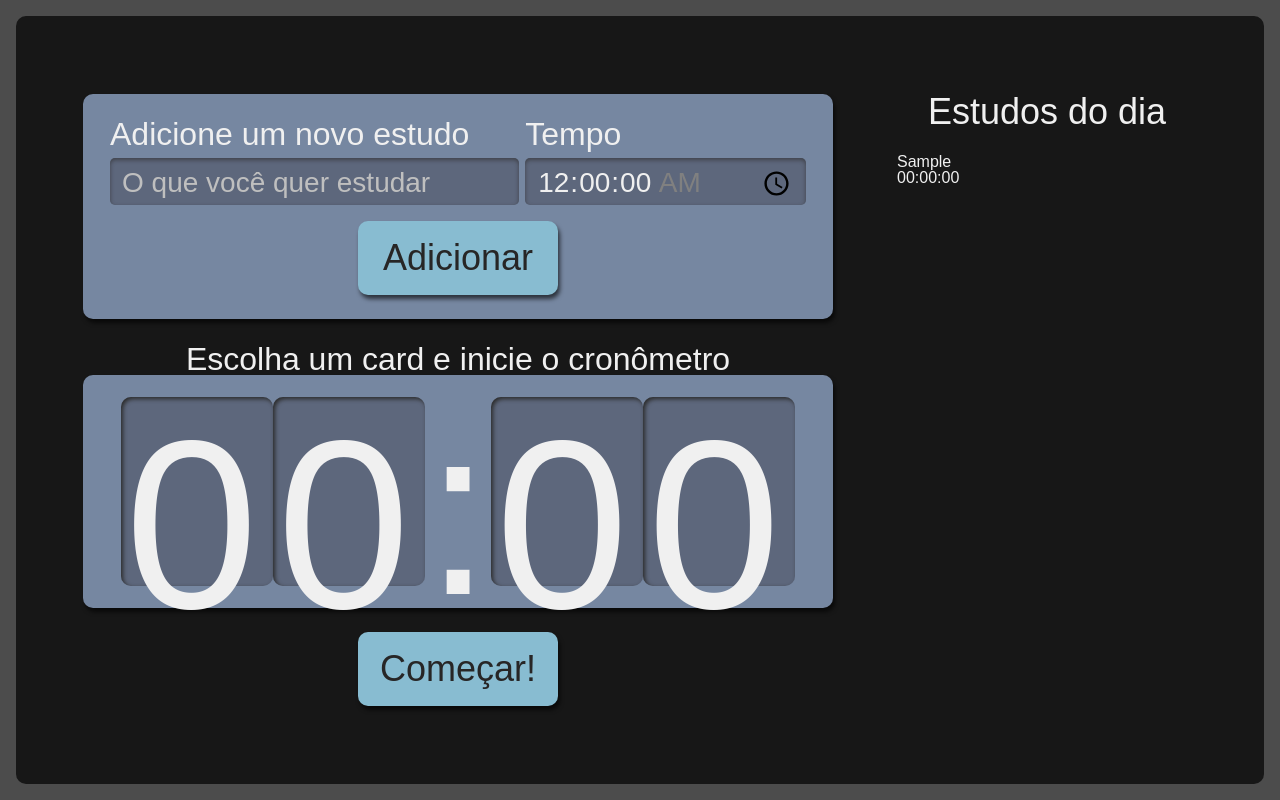
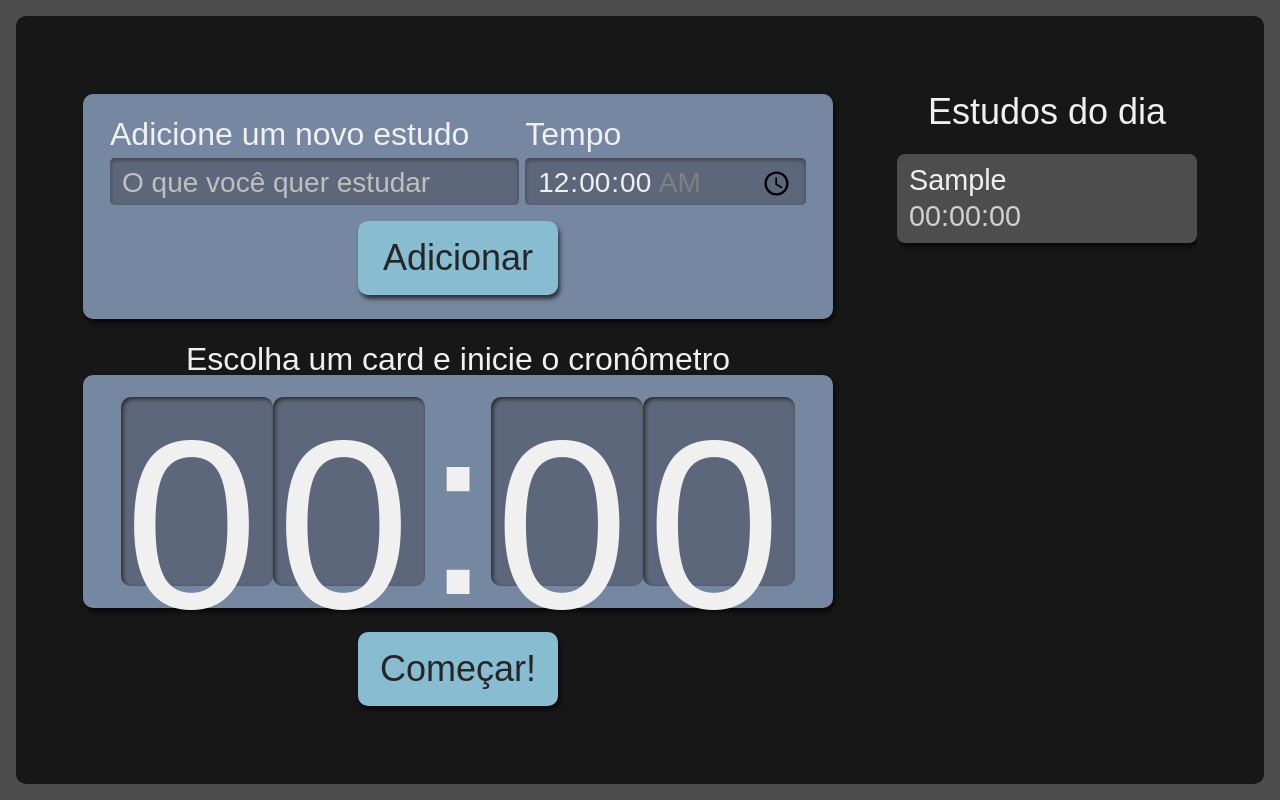
Before and after one commit to vinioliv/AluraStudies, a React (Create React App) app in the folder alura-studies/: page / in a window 1280 px wide. Both pictures are taken after typing "Sample" into the empty fields and a click on the button "Adicionar". Built offline with nearby package versions, Linux system fonts and the light colour scheme.

Commit message:
feat: aplicando selecao nas tarefas

```diff
--- a/alura-studies/src/components/Formulario/index.tsx
+++ b/alura-studies/src/components/Formulario/index.tsx
@@ -2,6 +2,7 @@ import React from 'react';
 import Botao from '../Botao';
 import style from'./Formulario.module.css'
 import { ITarefa } from '../../types/tarefa';
+import {v4 as uuidv4} from 'uuid';
 
 class Formulario extends React.Component<{
     setTarefas: React.Dispatch<React.SetStateAction<ITarefa[]>>
@@ -13,7 +14,7 @@ class Formulario extends React.Component<{
 
     adicionarTarefa(evento:React.FormEvent<HTMLFormElement>){
         evento.preventDefault();
-        this.props.setTarefas(tarefasAntigas => [...tarefasAntigas, {...this.state}])
+        this.props.setTarefas(tarefasAntigas => [...tarefasAntigas, {...this.state, selecionado: false, completado: false, id: uuidv4()}])
         this.setState({
             tarefa: "",
             tempo: "00:00"
--- a/alura-studies/src/components/Lista/Item/index.tsx
+++ b/alura-studies/src/components/Lista/Item/index.tsx
@@ -1,8 +1,29 @@
-import style from "../Lista.module.css"
-export default function Item({tarefa, tempo}:{tarefa: string, tempo: string}){
-
+import { ITarefa } from "../../../types/tarefa"
+import style from "./Item.module.css";
+interface Props extends ITarefa{
+    selecionaTarefa: (tarefaSelecionada:ITarefa) => void
+}
+export default function Item(
+    {tarefa,
+    tempo,
+    selecionado,
+    completado,
+    id,
+    selecionaTarefa
+    }: Props){
     return (
-        <li className={style.item}>
+        <li
+         className={`${style.item} ${selecionado ? style.itemSelecionado : ''}`}
+         onClick={() => selecionaTarefa(
+            {
+            tarefa,
+            tempo,
+            selecionado,
+            completado,
+            id
+        }
+        )}
+        >
                     <h3>{tarefa}</h3>
                     <span>{tempo}</span>
                 </li>
--- a/alura-studies/src/components/Lista/index.tsx
+++ b/alura-studies/src/components/Lista/index.tsx
@@ -2,16 +2,21 @@ import style from './Lista.module.css'
 import Item from './Item';
 import { ITarefa } from '../../types/tarefa';
 
+interface Props{
+  tarefas: ITarefa[],
+  selecionaTarefa: (tarefaSelecionada:ITarefa) => void
+}
 
-function Lista({tarefas} : {tarefas : ITarefa[]}) {
+function Lista({tarefas, selecionaTarefa} : Props) {
 
     return (
       <aside className={style.listaTarefas}>
         <h2>  Estudos do dia </h2>
         <ul>
-            {tarefas.map((item, index)=>(
+            {tarefas.map((item)=>(
                 <Item
-                   key={index}
+                   selecionaTarefa={selecionaTarefa}
+                   key={item.id}
                    {...item}
                 />
             ))}
--- a/alura-studies/src/pages/App.tsx
+++ b/alura-studies/src/pages/App.tsx
@@ -7,11 +7,23 @@ import { ITarefa } from '../types/tarefa';
 
 function App() {
   const [tarefas, setTarefas] = useState<ITarefa[]>([]);
+  const [selecionado, setSelecionado] = useState<ITarefa>();
+
+  function selecionaTarefa(tarefaSelecionada: ITarefa){
+    setSelecionado(tarefaSelecionada);
+    setTarefas(tarefasAnteriores => tarefasAnteriores.map(tarefa => ({
+      ...tarefa,
+      selecionado: tarefa.id === tarefaSelecionada.id ? true : false
+    })))
+  }
   return (
     <div className={style.AppStyle}>
       <Formulario setTarefas={setTarefas}/>
-      <Lista tarefas={tarefas}/>
-      <Cronometro/>
+      <Lista
+        tarefas={tarefas}
+        selecionaTarefa={selecionaTarefa}
+        />
+      <Cronometro selecionado={selecionado}/>
     </div>
   );
 }
--- a/alura-studies/src/types/tarefa.ts
+++ b/alura-studies/src/types/tarefa.ts
@@ -1,4 +1,7 @@
 export interface ITarefa{
     tarefa: string,
-    tempo: string
+    tempo: string,
+    selecionado: boolean,
+    completado: boolean,
+    id: string
 }
```
